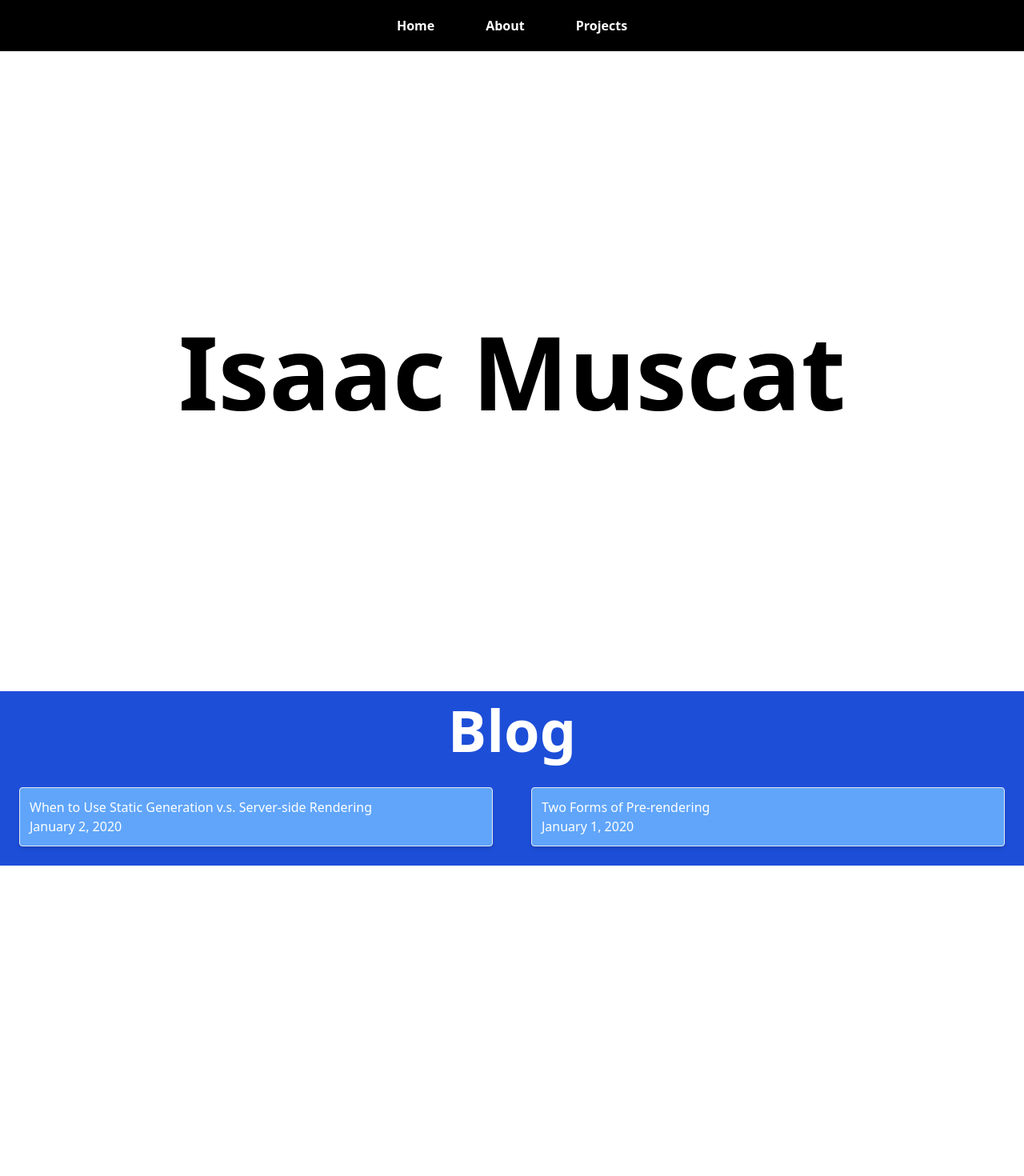
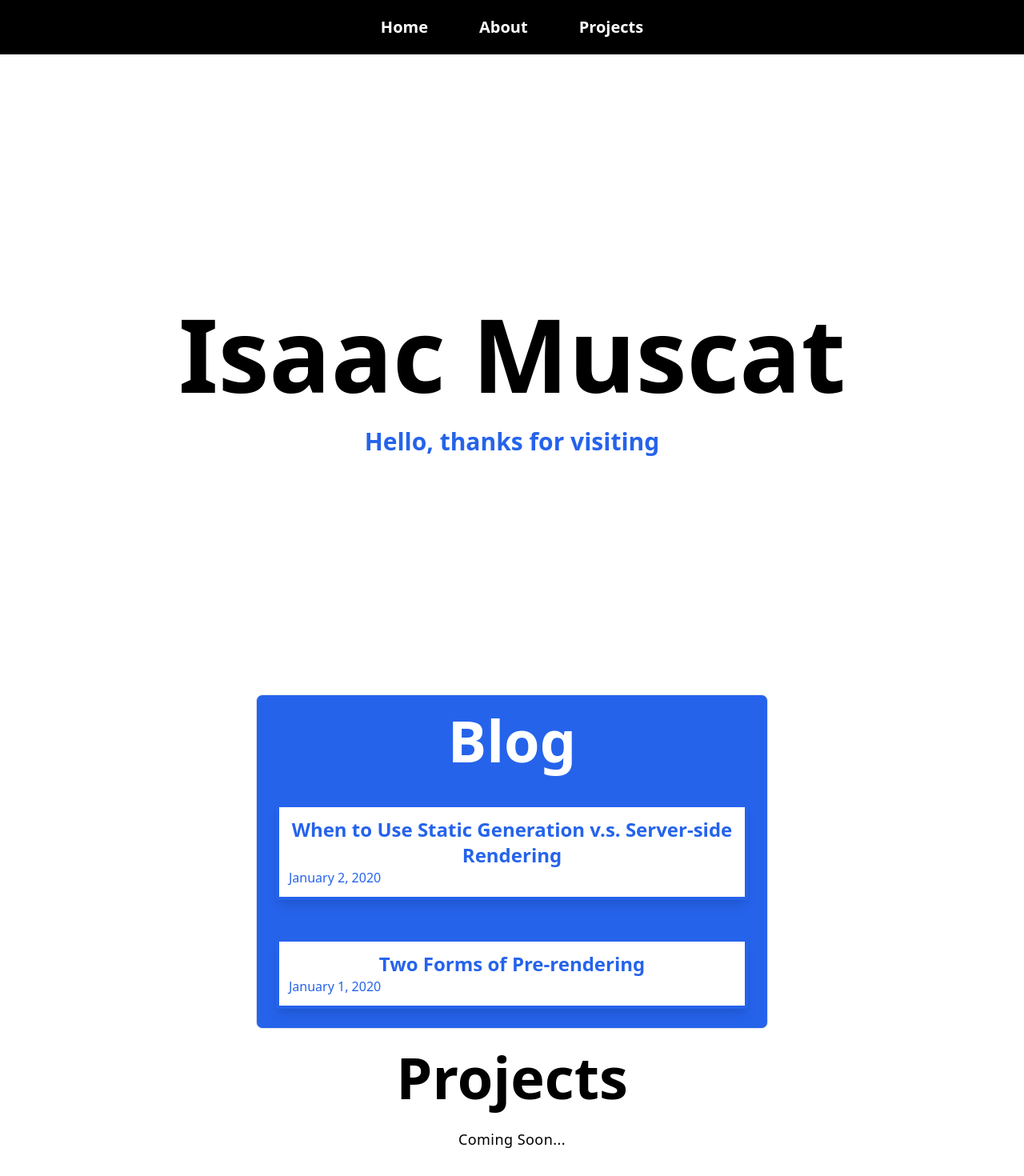
Before and after one commit to Isaac-Muscat/Personal-Blog-Static-Site, a Next.js app in the folder blog/: page / in a window 1280 px wide. Shown: the top 1470 px of the page at 80% size. Before the commit the page ends 1082 px from the top, so only its background shows below. Built offline with nearby package versions, Linux system fonts and the light colour scheme.

Commit message:
Updated styling

```diff
--- a/blog/components/date.js
+++ b/blog/components/date.js
@@ -1,6 +1,6 @@
 import { parseISO, format } from 'date-fns'
 
-export default function Date({ dateString }) {
+export default function Date({ dateString, className }) {
   const date = parseISO(dateString)
-  return <time dateTime={dateString}>{format(date, 'LLLL d, yyyy')}</time>
+  return <time className={`${className}`} dateTime={dateString}>{format(date, 'LLLL d, yyyy')}</time>
 }
--- a/blog/components/layout.js
+++ b/blog/components/layout.js
@@ -1,11 +1,15 @@
 import Link from "next/link";
 import { useRouter } from "next/router";
+import Head from "next/head";
 
 export default function Layout({ children }) {
   const router = useRouter();
   const navBar = (
     <nav className="bg-black items-center p-3">
-      <div className="justify-center space-x-10 w-full flex flex-row">
+      <Head>
+				<title>Isaac Muscat</title>
+			</Head>
+      <div className="justify-center space-x-10 w-full flex flex-row text-xl">
         <Link href="/">
           <a className="navbtn-green">
             Home
@@ -24,7 +28,7 @@ export default function Layout({ children }) {
       </div>
     </nav>
   );
-  const footer = <h1></h1>;
+  const footer = <h1 className="my-80"></h1>;
 
   return (
     <div className="flex justify-between flex-col h-screen">
--- a/blog/components/post.js
+++ b/blog/components/post.js
@@ -4,13 +4,12 @@ import Date from "../components/date";
 
 export default function Post({ post }) {
 	return (
-		<div className="bg-blue-400 flex-1 rounded shadow-md border border-gray-200 m-6">
-			<div className="p-3 text-white">
+		<div className="bg-white flex-1 rounded shadow-lg border-4 border-blue-600 m-6">
+			<div className="p-3 flex flex-col text-blue-600 ">
 				<Link href={`/posts/${post.title}`}>
-					<a>{post.title}</a>
+					<a className="text-center text-2xl font-bold">{post.title}</a>
 				</Link>
-				<br />
-				<Date dateString={post.date} />
+				<Date className="align-text-bottom" dateString={post.date} />
 			</div>
 		</div>
 	);
--- a/blog/package.json
+++ b/blog/package.json
@@ -17,6 +17,7 @@
     "postcss-preset-env": "^6.7.0",
     "react": "17.0.2",
     "react-dom": "17.0.2",
+    "react-spring": "^9.3.2",
     "remark": "^13.0.0",
     "remark-html": "^13.0.1",
     "tailwindcss": "^2.2.19"
--- a/blog/pages/index.js
+++ b/blog/pages/index.js
@@ -1,23 +1,57 @@
-import Link from "next/link";
+import { useSpring, animated, useSpringRef, useChain, useTransition } from "react-spring";
+import { useState } from "react";
+
 
 import { getSortedPostsData } from "../scripts/posts";
 
 import Layout from "../components/layout";
 import Post from "../components/post";
 
+
 export default function Home({ postData }) {
+	const [show, set] = useState(true);
+	const springRef = useSpringRef();
+	const props = useSpring({
+		to: { opacity: 1 },
+		from: { opacity: 0 },
+		delay: 200,
+		config: { duration: 1000},
+		ref: springRef
+	});
+
+	const transitionRef = useSpringRef();
+	const transitions = useTransition(show, {
+		from: { opacity: 0 },
+		enter: { opacity: 1 },
+		leave: { opacity: 0 },
+		delay: 200,
+		ref: transitionRef
+	});
+	// First run the spring, when it concludes run the transition
+	useChain([springRef, transitionRef], [0, 1])
 	return (
 		<Layout>
 			<div>
-				<div className="p-10 h-screen flex items-center justify-center">
-					<h1 className="font-bold text-b md:text-9xl text-center text-7xl">Isaac Muscat</h1>
+				<div className="p-10 h-screen flex items-center justify-center flex-col">
+					<animated.h1 style={props} className="font-bold text-b md:text-9xl text-center text-7xl"> Isaac Muscat</animated.h1>
+					{transitions(styles => (
+						<animated.h2 style={styles} className="font-bold text-blue-600 md:text-3xl text-center text-2xl"> Hello, thanks for visiting</animated.h2>
+					))}
 				</div>
-				<div className="bg-blue-700">
-					<h2 className="font-bold text-white text-center text-b text-7xl p-3">Blog</h2>
+				<div className="">
+					<div className="bg-blue-600 rounded-lg border border-black-200 lg:mx-80">
+						<h2 className="font-bold text-white text-center text-b text-7xl p-3">Blog</h2>
+						<div className="flex justify-between flex-col">
+							{postData.slice(0, 3).map((post) => (
+								<Post key={post.title} post={post}/>
+							))}
+						</div>
+					</div>
+				</div>
+				<div className="bg-white text-b m-3">
+					<h2 className="font-bold text-center text-b text-7xl p-3">Projects</h2>
 					<div className="flex justify-around flex-wrap">
-						{postData.map((post) => (
-							<Post key={post.title} post={post}/>
-						))}
+						<p className="text-lg text-b">Coming Soon...</p>
 					</div>
 				</div>
 			</div>
--- a/blog/pages/posts/[id].js
+++ b/blog/pages/posts/[id].js
@@ -11,12 +11,11 @@ export default function Post({ postData }) {
       <Head>
         <title>{postData.title}</title>
       </Head>
-      {postData.title}
-      <br />
-      {postData.name}
-      <br />
-      <Date dateString={postData.date} />
-      <div dangerouslySetInnerHTML={{ __html: postData.contentHtml }} />
+      <h1 className="text-black">{postData.title}</h1>
+      <div className="text-center text-blue-500 font-semibold text-lg"><Date dateString={postData.date} /></div>
+      <div className="flex flex-row">
+        <div className="bg-white text-black text-left m-3 px-10 lg:mx-80 rounded-lg shadow-lg border-blue-600 border-4" dangerouslySetInnerHTML={{ __html: postData.contentHtml }} />
+      </div>
     </Layout>
   );
 }
--- a/blog/posts/test1.md
+++ b/blog/posts/test1.md
@@ -3,14 +3,18 @@ title: "When to Use Static Generation v.s. Server-side Rendering"
 date: "2020-01-02"
 ---
 
+# Is this a Title?
+## Is this a Title?
+### Is this a Title?
+
 We recommend using **Static Generation** (with and without data) whenever possible because your page can be built once and served by CDN, which makes it much faster than having a server render the page on every request.
 
 You can use Static Generation for many types of pages, including:
 
-- Marketing pages
-- Blog posts
-- E-commerce product listings
-- Help and documentation
+* Marketing pages
+* Blog posts
+* E-commerce product listings
+* Help and documentation
 
 You should ask yourself: "Can I pre-render this page **ahead** of a user's request?" If the answer is yes, then you should choose Static Generation.
 
--- a/blog/posts/test2.md
+++ b/blog/posts/test2.md
@@ -5,7 +5,7 @@ date: '2020-01-01'
 
 Next.js has two forms of pre-rendering: **Static Generation** and **Server-side Rendering**. The difference is in **when** it generates the HTML for a page.
 
-- **Static Generation** is the pre-rendering method that generates the HTML at **build time**. The pre-rendered HTML is then _reused_ on each request.
-- **Server-side Rendering** is the pre-rendering method that generates the HTML on **each request**.
+* **Static Generation** is the pre-rendering method that generates the HTML at **build time**. The pre-rendered HTML is then _reused_ on each request.
+* **Server-side Rendering** is the pre-rendering method that generates the HTML on **each request**.
 
 Importantly, Next.js lets you **choose** which pre-rendering form to use for each page. You can create a "hybrid" Next.js app by using Static Generation for most pages and using Server-side Rendering for others.
--- a/blog/styles/tailwind.css
+++ b/blog/styles/tailwind.css
@@ -5,6 +5,39 @@
 @layer components {
 	.navbtn-green {
 	  @apply px-3 py-2 rounded text-white font-bold items-center overflow-hidden;
-	  @apply transition duration-500 ease-in-out hover:bg-white hover:text-black transform hover:scale-110;
+	  @apply transition duration-500 ease-in-out hover:bg-white hover:text-blue-600 transform hover:scale-110;
 	}
   }
+
+@layer base {
+	li {
+		list-style-type: disc;
+		@apply ml-10;
+	}
+
+	li, p {
+		@apply text-lg tracking-wide;
+	}
+
+	h1, h2, h3, h4, p {
+		@apply my-2;
+	}
+
+	h1 {
+		@apply text-5xl font-bold text-center my-5;
+	}
+
+	h2 {
+		@apply text-4xl font-bold;
+	}
+
+	h3 {
+		@apply text-3xl font-bold;
+	}
+
+	h4 {
+		@apply text-2xl font-bold;
+	}
+
+
+}
```
Also changed, not shown: blog/public/images/Profile.jpeg (deleted), 1 other file (tests, documents, lock files or other folders).
